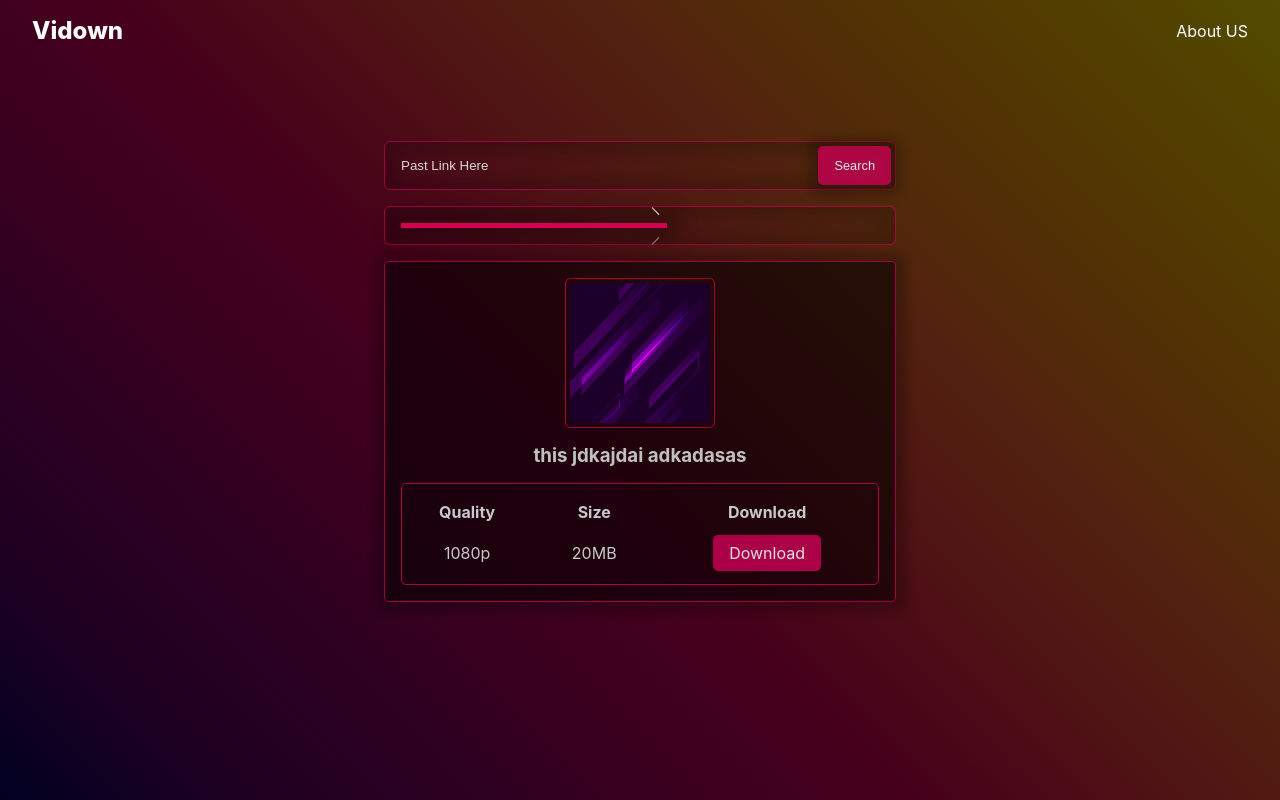
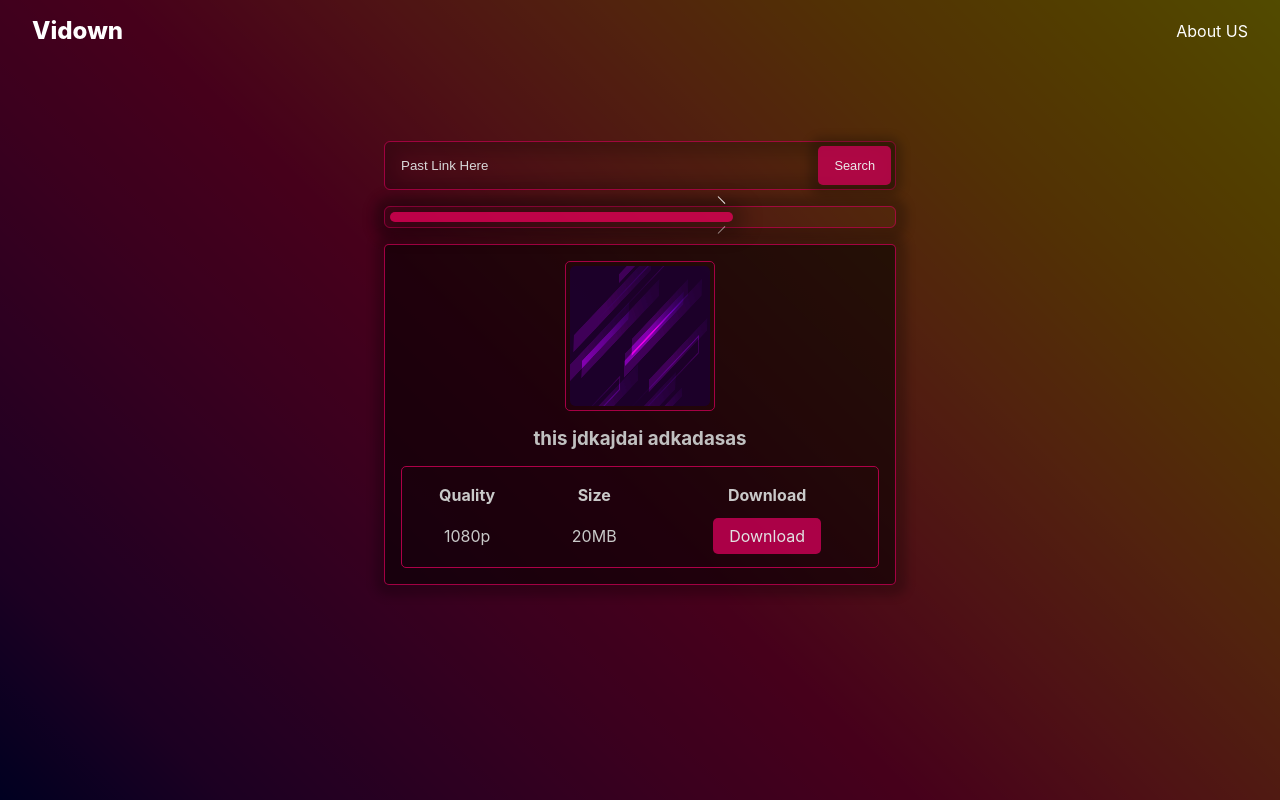
Before and after one commit to shuvra-matrix/SOCIAL-MEDIA-VIDEO-DOWNLOAD---MERN, a React (Create React App) app in the folder public/: page / in a window 1280 px wide. Built offline with nearby package versions, Linux system fonts and the light colour scheme.

Commit message:
loader design change

```diff
--- a/public/src/components/UI/Loader.module.css
+++ b/public/src/components/UI/Loader.module.css
@@ -1,11 +1,10 @@
 .loder-div {
   width: 100%;
-  padding: 1rem 105px 1rem 1rem;
+  padding: 5px;
   border: 1.2px solid #c50052b0;
   border-radius: 6px;
   color: rgb(224, 224, 224);
   box-shadow: 1px 1px 10px 10px #00000038;
-  box-shadow: 1px 1px 20px 10px #00000038 inset;
   margin-top: 1rem;
   display: flex;
   align-items: center;
@@ -13,13 +12,14 @@
 
 .loader {
   width: 0;
-  height: 4.8px;
+  height: 10px;
   display: inline-block;
   position: relative;
-  background: #dd0155ef;
+  background: #dd0155c9;
   box-shadow: 1px 1px 20px 10px rgba(0, 0, 0, 0.295);
   box-sizing: border-box;
   animation: animFw 8s linear infinite;
+  border-radius: 5px;
 }
 .loader::after,
 .loader::before {
```
